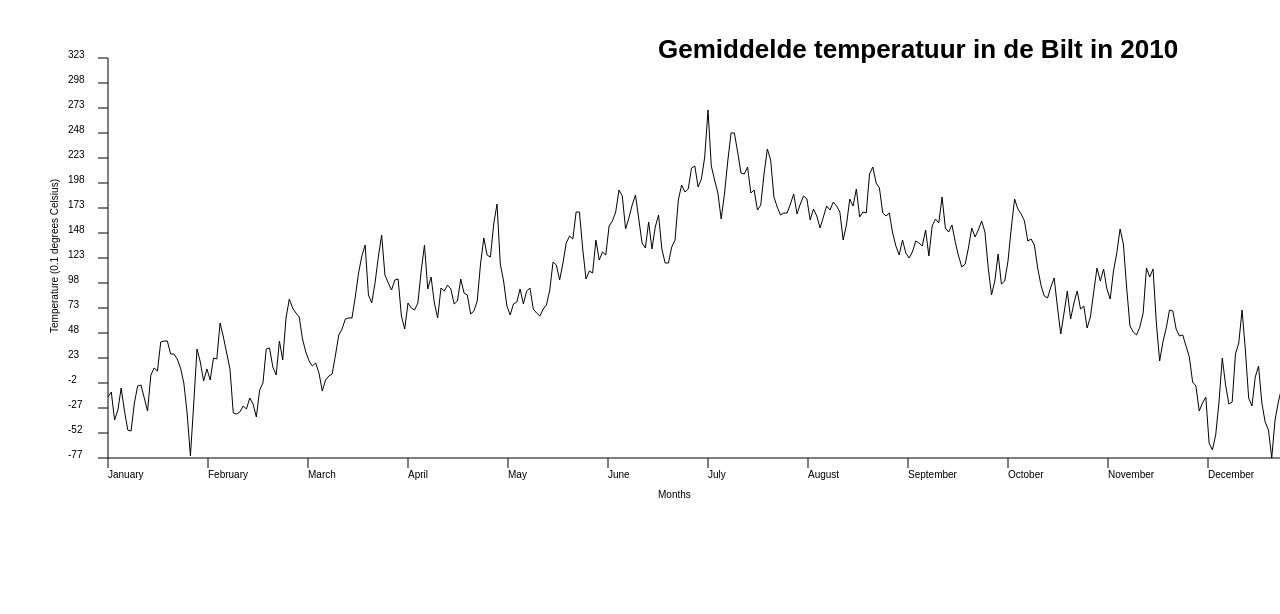
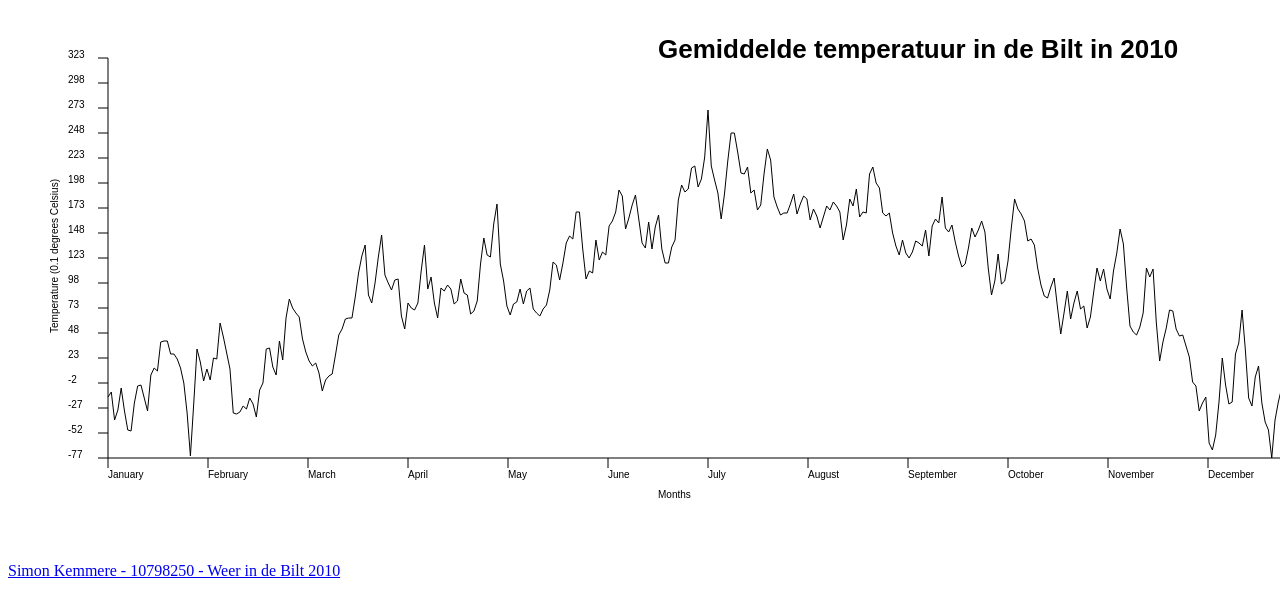
Before and after one commit to MinorDelay/Dataprocessing, a plain HTML site: page Homework/Week_2/tempData.html in a window 1280 px wide. Shown: the top 614 px of the page. Drawn offline with Linux system fonts and the light colour scheme.

Commit message:
inlevermoment

```diff
--- a/Homework/Week_2/DeBilt.js
+++ b/Homework/Week_2/DeBilt.js
@@ -4,6 +4,7 @@
  * Implementing a javascript that plots a line graph.
  */
 
+// XMLHttp lukte niet, wel geprobeerd daarom verder gegaan met data in html
 // var weer = "weerdebilt2010.txt";
 //
 // var weerFile = new XMLHttpRequest();
--- a/Homework/Week_2/tempData.html
+++ b/Homework/Week_2/tempData.html
@@ -371,6 +371,8 @@
 20101230,  -16
 20101231,   25</textarea>
 <canvas id="myCanvas" width = "1300" height = "550"></canvas>
+</br>
+<a href="http://projects.knmi.nl/klimatologie/daggegevens/selectie.cgi">Simon Kemmere - 10798250 - Weer in de Bilt 2010</a>
 <script src="DeBilt.js" type="text/javascript"></script>
 </body>
 </html>
```
Also changed, not shown: 2 other files.
